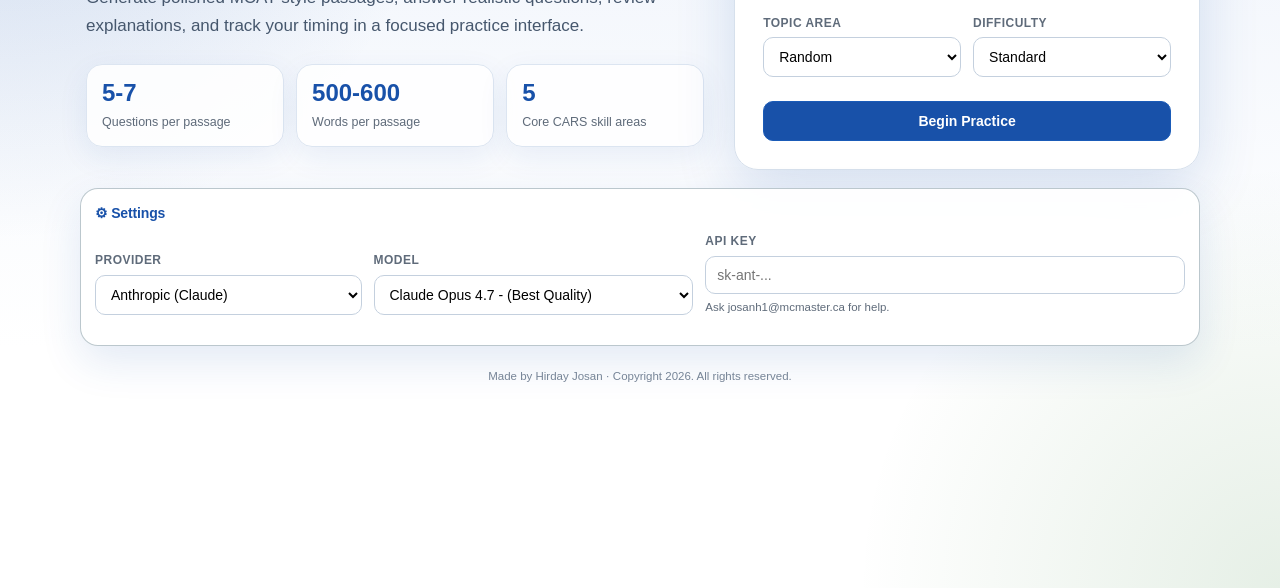
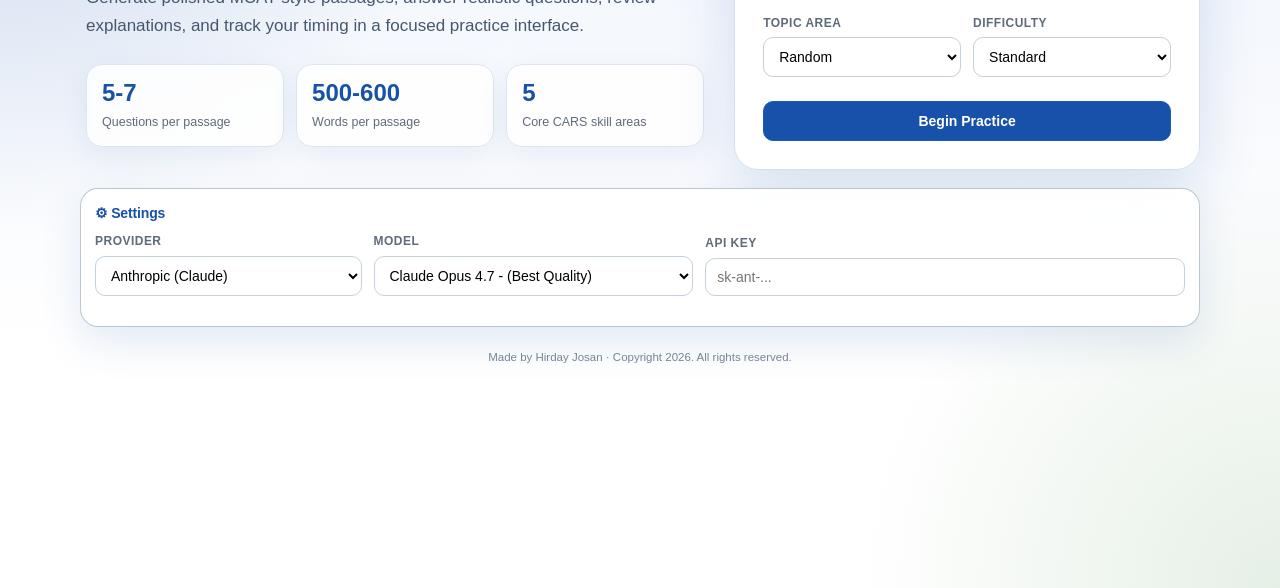
Before and after one commit to hirdayj/MCATCrusher, a plain HTML site: page index.html in a window 1280 px wide. Shown: the part 212-800 px from the top of the page. Drawn offline with Linux system fonts and the light colour scheme.

Commit message:
Remove duplicate help message for API key
Removed duplicate help message for API key.

```diff
--- a/index.html
+++ b/index.html
@@ -930,7 +930,6 @@ function renderSetup(root) {
             <div class="field">
               <label>API Key</label>
               <input type="password" id="apiKey" placeholder="${keyPrefixHintFor(state.provider)}" value="${escapeAttr(state.apiKey)}">
-              <div class="hint">${state.provider === 'openai' ? 'Ask josanh1@mcmaster.ca for help.' : 'Ask josanh1@mcmaster.ca for help.'}</div>
             </div>
           </div>
         </div>
```
